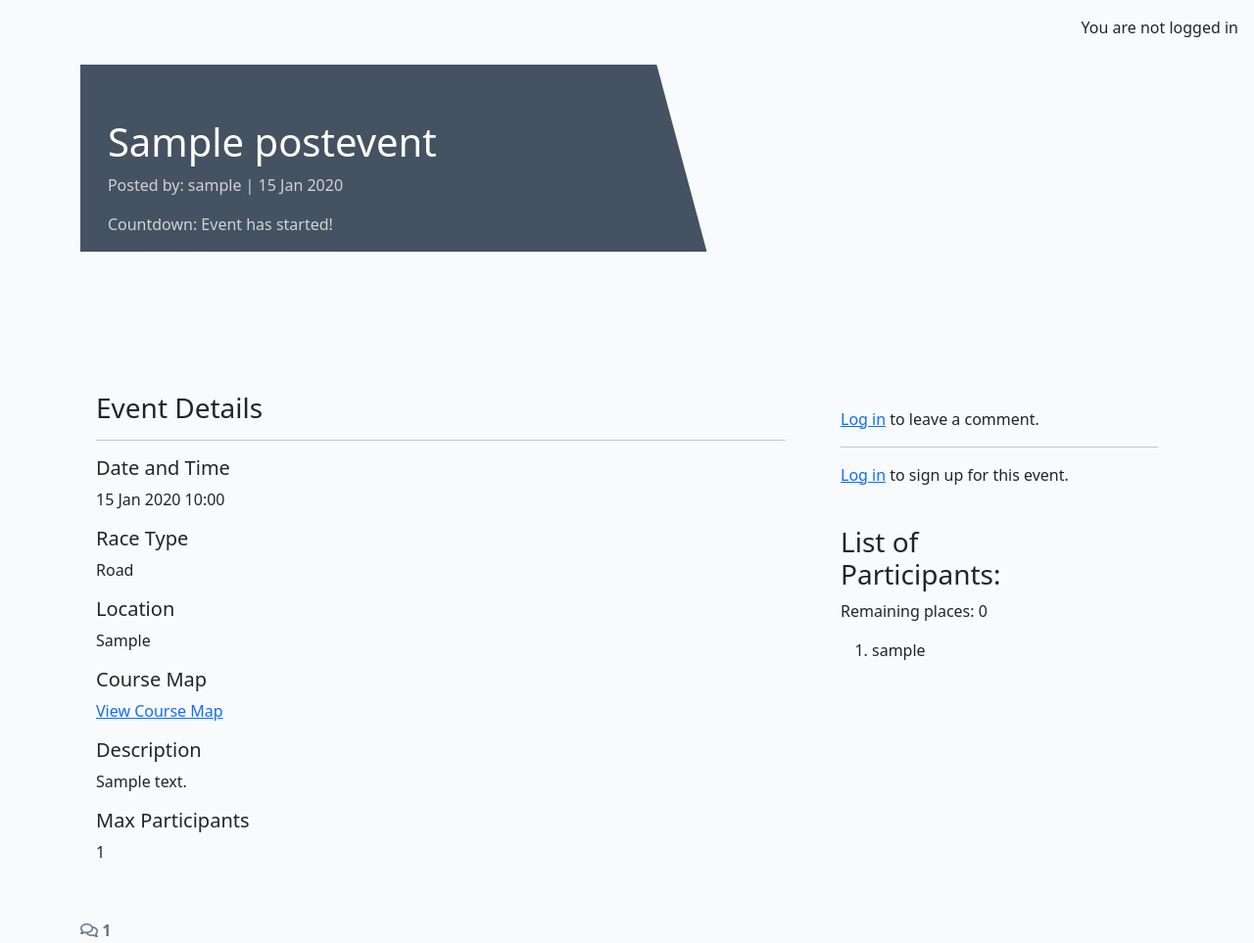
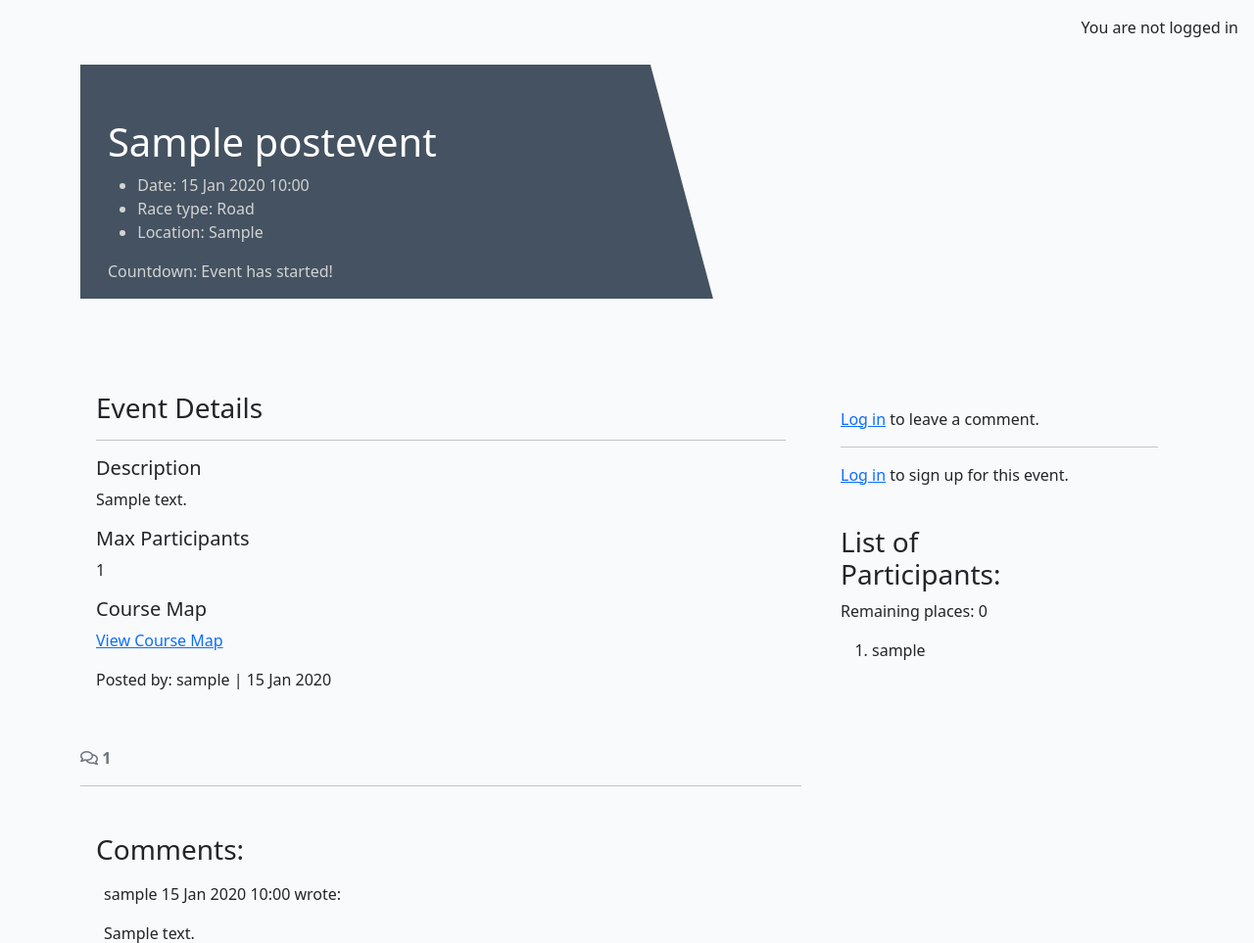
Before and after one commit to jdohertydev/runit, a Django app: a page that uses events_listing/templates/events_listing/postevent_detail.html in a window 1280 px wide. Shown: the part 60-1023 px from the top of the page at 98% size. Run offline with Django 4.2, Linux system fonts and the light colour scheme; tables that the repository leaves empty hold one stand-in row (values such as "Sample post"); some libraries are stand-ins or nearby versions.

Commit message:
Change countdown clock location

```diff
--- a/events_listing/templates/events_listing/postevent_detail.html
+++ b/events_listing/templates/events_listing/postevent_detail.html
@@ -8,10 +8,14 @@
         <div class="row g-0">
             <div class="col-md-6 masthead-text">
                 <h1 class="post-title">{{ post.event_name }}</h1>
-                <p class="post-subtitle">Posted by: {{ post.author.username }} | {{ post.created_on|date:"d M Y" }}</p>
-                <p class="post-subtitle">Countdown: <span id="countdown"></span></p>
-                <p id="eventDate" data-event-date="{{ post.date|date:'Y-m-d H:i:s' }}" style="display:none;"></p>
+                <ul class="post-details">
+                    <li class="post-subtitle">Date: {{ post.date|date:"d M Y H:i" }}</li>
+                    <li class="post-subtitle">Race type: {{ post.get_race_type_display }}</li>
+                    <li class="post-subtitle">Location: {{ post.location }}</li>
+                </ul>
+                <p class="post-subtitle">Countdown: <span id="countdown"></span></p><p id="eventDate" data-event-date="{{ post.date|date:'Y-m-d H:i:s' }}" style="display:none;"></p>
             </div>
+
             <div class="d-none d-md-block col-md-6 masthead-image">
                 {% if "placeholder" in post.featured_image.url %}
                 <img src="{% static 'images/default.jpg' %}" class="scale" alt="placeholder image">
@@ -30,23 +34,17 @@
                 <div class="card-body">
                     <h3 class="card-title">Event Details</h3>
                     <hr>
-                    <h5>Date and Time</h5>
-
-                    <p>{{ post.date|date:"d M Y H:i" }}</p>
-                    <h5>Race Type</h5>
-                    <p>{{ post.get_race_type_display }}</p>
-                    <h5>Location</h5>
-                    <p>{{ post.location }}</p>
+                    <h5>Description</h5>
+                    <p>{{ post.description|safe }}</p>
+                    <h5>Max Participants</h5>
+                    <p>{{ post.max_participants }}</p>
                     <h5>Course Map</h5>
                     {% if post.course_map %}
                     <p><a href="{{ post.course_map }}" target="_blank">View Course Map</a></p>
                     {% else %}
                     <p>No course map available.</p>
                     {% endif %}
-                    <h5>Description</h5>
-                    <p>{{ post.description|safe }}</p>
-                    <h5>Max Participants</h5>
-                    <p>{{ post.max_participants }}</p>
+                    <p>Posted by: {{ post.author.username }} | {{ post.created_on|date:"d M Y" }}</p>
                 </div>
             </div>
 
```
